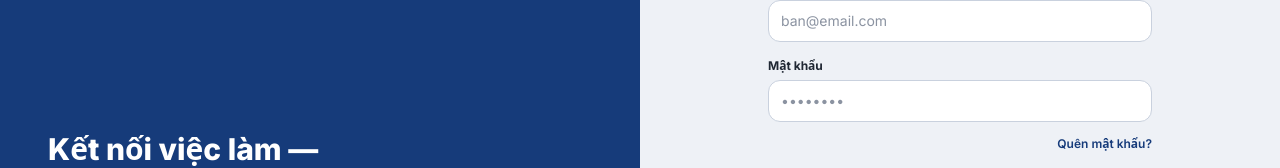
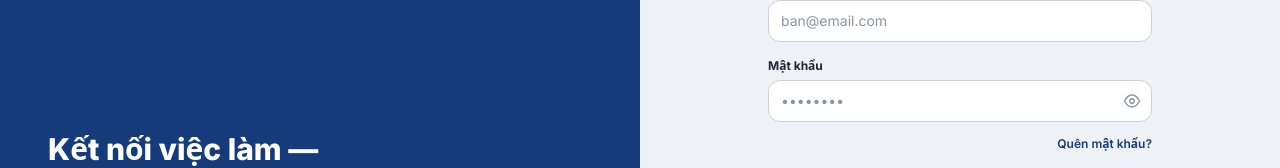
Before and after one commit to nguyenthanhtu267/tuyendungvieclam, a Next.js app in the folder apps/web/: page /dang-nhap in a window 1280 px wide. Shown: the part 192-360 px from the top of the page. Built offline with nearby package versions, Linux system fonts and the light colour scheme; no server answers; a web font is replaced by a local one.

Commit message:
Dot 12s: them nut con mat hien/an mat khau

```diff
--- a/apps/web/src/app/dang-nhap/page.tsx
+++ b/apps/web/src/app/dang-nhap/page.tsx
@@ -5,6 +5,7 @@ import Link from 'next/link';
 import { useRouter } from 'next/navigation';
 import { authApi, ApiError } from '@/lib/api';
 import { useAuth } from '@/lib/auth-context';
+import PasswordInput from '@/components/PasswordInput';
 
 type Tab = 'login' | 'register';
 
@@ -143,8 +144,7 @@ export default function DangNhapPage() {
                 />
               </Field>
               <Field label="Mật khẩu">
-                <input
-                  type="password"
+                <PasswordInput
                   required
                   className="tvl-input"
                   value={loginPassword}
@@ -202,8 +202,7 @@ export default function DangNhapPage() {
                 />
               </Field>
               <Field label="Mật khẩu" hint="Tối thiểu 8 ký tự">
-                <input
-                  type="password"
+                <PasswordInput
                   required
                   minLength={8}
                   className="tvl-input"
--- a/apps/web/src/app/nha-tuyen-dung/dang-ky/page.tsx
+++ b/apps/web/src/app/nha-tuyen-dung/dang-ky/page.tsx
@@ -5,6 +5,7 @@ import Link from 'next/link';
 import { useRouter } from 'next/navigation';
 import { authApi, ApiError } from '@/lib/api';
 import { useAuth } from '@/lib/auth-context';
+import PasswordInput from '@/components/PasswordInput';
 
 export default function DangKyNtdPage() {
   const router = useRouter();
@@ -131,7 +132,7 @@ export default function DangKyNtdPage() {
               </Field>
             </div>
             <Field label="Mật khẩu" hint="Tối thiểu 8 ký tự">
-              <input type="password" required minLength={8} className="tvl-input" value={password} onChange={(e) => setPassword(e.target.value)} placeholder="••••••••" />
+              <PasswordInput required minLength={8} className="tvl-input" value={password} onChange={(e) => setPassword(e.target.value)} placeholder="••••••••" />
             </Field>
 
             <button type="submit" disabled={loading} className="tvl-btn-accent mt-2">
--- a/apps/web/src/app/nha-tuyen-dung/tai-khoan/page.tsx
+++ b/apps/web/src/app/nha-tuyen-dung/tai-khoan/page.tsx
@@ -8,6 +8,7 @@ import { employerApi, ApiError, type Company, type TeamMember } from '@/lib/api'
 import { formatDate } from '@/lib/format';
 import ChangePasswordCard from '@/components/ChangePasswordCard';
 import FacebookConnectCard from '@/components/FacebookConnectCard';
+import PasswordInput from '@/components/PasswordInput';
 
 const LEGAL_DOC_MAX_BYTES = 3 * 1024 * 1024;
 
@@ -387,9 +388,8 @@ function TeamCard({
               value={email}
               onChange={(e) => setEmail(e.target.value)}
             />
-            <input
+            <PasswordInput
               className="tvl-input"
-              type="password"
               placeholder="Mật khẩu (tối thiểu 8 ký tự)"
               required
               minLength={8}
--- a/apps/web/src/app/page.tsx
+++ b/apps/web/src/app/page.tsx
@@ -17,6 +17,13 @@ export default function Home() {
   const [jobs, setJobs] = useState<JobPosting[] | null>(null);
   const [facets, setFacets] = useState<JobFacets | null>(null);
   const [featured, setFeatured] = useState<FeaturedEmployer[] | null>(null);
+  // Đợt 12r (21/09/2026) — "Ngành nghề nổi bật" trước đây liệt kê HẾT mọi ngành (facets.industries
+  // không giới hạn số lượng ở backend), tạo danh sách rất dài trên trang chủ. Nay chỉ hiện 6 mục đầu
+  // (≈2 dòng ở màn hình rộng, khớp cách "Doanh nghiệp yêu thích" đang hiển thị) kèm nút "Xem tất cả"
+  // để mở rộng xem hết — không có trang riêng liệt kê toàn bộ ngành nên dùng toggle mở/thu gọn tại chỗ
+  // thay vì điều hướng sang trang khác.
+  const [showAllIndustries, setShowAllIndustries] = useState(false);
+  const HOME_SECTION_PREVIEW_COUNT = 6;
 
   useEffect(() => {
     jobsApi
@@ -156,9 +163,21 @@ export default function Home() {
 
         {facets && facets.industries.length > 0 && (
           <>
-            <h2 className="font-extrabold text-lg mt-9 mb-3">Ngành nghề nổi bật</h2>
+            <div className="flex items-center justify-between mt-9 mb-3">
+              <h2 className="font-extrabold text-lg">Ngành nghề nổi bật</h2>
+              {facets.industries.length > HOME_SECTION_PREVIEW_COUNT && (
+                <button
+                  type="button"
+                  onClick={() => setShowAllIndustries((v) => !v)}
+                  className="text-primary text-xs font-bold"
+                >
+                  {showAllIndustries ? 'Thu gọn ↑' : 'Xem tất cả →'}
+                </button>
+              )}
+            </div>
             <div className="grid grid-cols-2 sm:grid-cols-3 gap-2.5">
-              {facets.industries.map((f) => (
+              {(showAllIndustries ? facets.industries : facets.industries.slice(0, HOME_SECTION_PREVIEW_COUNT)).map(
+                (f) => (
                   <a
                     key={f.industry}
                     href={`/viec-lam?industries=${encodeURIComponent(f.industry)}`}
@@ -167,7 +186,8 @@ export default function Home() {
                     <span>{f.industry}</span>
                     <b className="font-mono tabular-nums text-ink-faint">{f.count}</b>
                   </a>
-              ))}
+                ),
+              )}
             </div>
           </>
         )}
@@ -180,8 +200,11 @@ export default function Home() {
                 Xem tất cả →
               </a>
             </div>
+            {/* Đợt 12r — giới hạn 6 mục (≈2 dòng) trên trang chủ, đề phòng số Doanh nghiệp yêu thích
+                tăng lên sau này (đã có công cụ bật/tắt ở Admin Console từ Batch 5) khiến danh sách dài
+                ra. "Xem tất cả →" đã sẵn dẫn sang trang việc làm lọc theo NTD nổi bật — đủ để xem hết. */}
             <div className="grid grid-cols-2 sm:grid-cols-3 gap-3">
-              {featured.map((c) => (
+              {featured.slice(0, HOME_SECTION_PREVIEW_COUNT).map((c) => (
                 <a
                   key={c.id}
                   href={`/viec-lam?q=${encodeURIComponent(c.name)}`}
--- a/apps/web/src/components/ChangePasswordCard.tsx
+++ b/apps/web/src/components/ChangePasswordCard.tsx
@@ -2,6 +2,7 @@
 
 import { useState, type FormEvent } from 'react';
 import { authApi, ApiError } from '@/lib/api';
+import PasswordInput from '@/components/PasswordInput';
 
 // Đợt 12a (20/09/2026) — dùng chung cho trang Cài đặt của Ứng viên (/ho-so) và Nhà tuyển dụng
 // (/nha-tuyen-dung/tai-khoan). Đây là cách thực tế để đóng rủi ro "mật khẩu Admin mẫu lộ trong
@@ -45,24 +46,21 @@ export default function ChangePasswordCard({ token }: { token: string }) {
       <div className="font-bold text-[13px] mb-0.5">Đổi mật khẩu</div>
       <div className="text-ink-faint text-[11.3px] mb-3">Nên đổi ngay nếu bạn đang dùng mật khẩu được cấp tạm</div>
       <form onSubmit={handleSubmit} className="flex flex-col gap-2.5">
-        <input
-          type="password"
+        <PasswordInput
           required
           placeholder="Mật khẩu hiện tại"
           className="tvl-input text-[13px]"
           value={currentPassword}
           onChange={(e) => setCurrentPassword(e.target.value)}
         />
-        <input
-          type="password"
+        <PasswordInput
           required
           placeholder="Mật khẩu mới (tối thiểu 6 ký tự)"
           className="tvl-input text-[13px]"
           value={newPassword}
           onChange={(e) => setNewPassword(e.target.value)}
         />
-        <input
-          type="password"
+        <PasswordInput
           required
           placeholder="Nhập lại mật khẩu mới"
           className="tvl-input text-[13px]"
--- /dev/null
+++ b/apps/web/src/components/PasswordInput.tsx
@@ -0,0 +1,51 @@
+'use client';
+
+import { useState, type InputHTMLAttributes } from 'react';
+
+// Đợt 12s (21/09/2026) — ô nhập mật khẩu dùng chung, thêm nút "con mắt" để hiện/ẩn mật khẩu đang gõ
+// (người dùng yêu cầu: gõ xong xem lại đúng chưa trước khi bấm Đăng nhập/Đăng ký/Đổi mật khẩu, tránh
+// gõ sai mà không biết — nhất là trên điện thoại). Dùng chung 1 component cho mọi ô mật khẩu trong
+// toàn trang (đăng nhập, đăng ký, đổi mật khẩu, tài khoản NTD) thay vì sửa lặp lại từng nơi.
+type PasswordInputProps = Omit<InputHTMLAttributes<HTMLInputElement>, 'type'>;
+
+export default function PasswordInput({ className = '', ...props }: PasswordInputProps) {
+  const [visible, setVisible] = useState(false);
+
+  return (
+    <div className="relative">
+      <input {...props} type={visible ? 'text' : 'password'} className={`${className} pr-10`} />
+      <button
+        type="button"
+        onClick={() => setVisible((v) => !v)}
+        // tabIndex -1 để phím Tab đi thẳng từ ô nhập sang nút tiếp theo trong form, không dừng ở
+        // nút này — đây là nút phụ trợ xem lại, không phải bước cần thao tác khi điền form.
+        tabIndex={-1}
+        aria-label={visible ? 'Ẩn mật khẩu' : 'Hiện mật khẩu'}
+        className="absolute right-0 top-0 h-full w-10 flex items-center justify-center text-ink-faint hover:text-ink transition-colors"
+      >
+        {visible ? (
+          // Con mắt gạch chéo — đang HIỆN mật khẩu, bấm để ẩn đi.
+          <svg width="18" height="18" viewBox="0 0 24 24" fill="none" stroke="currentColor" strokeWidth="1.8">
+            <path d="M2 2l20 20" strokeLinecap="round" />
+            <path
+              d="M9.9 4.24A9.12 9.12 0 0 1 12 4c6 0 10 6 10 6a17.5 17.5 0 0 1-3.06 3.63M6.5 6.5C3.6 8.2 2 12 2 12s4 8 10 8a9.6 9.6 0 0 0 5-1.5"
+              strokeLinecap="round"
+              strokeLinejoin="round"
+            />
+            <path d="M14.12 14.12a3 3 0 1 1-4.24-4.24" strokeLinecap="round" strokeLinejoin="round" />
+          </svg>
+        ) : (
+          // Con mắt mở — đang ẨN mật khẩu (mặc định), bấm để hiện.
+          <svg width="18" height="18" viewBox="0 0 24 24" fill="none" stroke="currentColor" strokeWidth="1.8">
+            <path
+              d="M2 12s4-8 10-8 10 8 10 8-4 8-10 8-10-8-10-8Z"
+              strokeLinecap="round"
+              strokeLinejoin="round"
+            />
+            <circle cx="12" cy="12" r="3" />
+          </svg>
+        )}
+      </button>
+    </div>
+  );
+}
```
Lines whose indentation alone changed are shown as unchanged.
